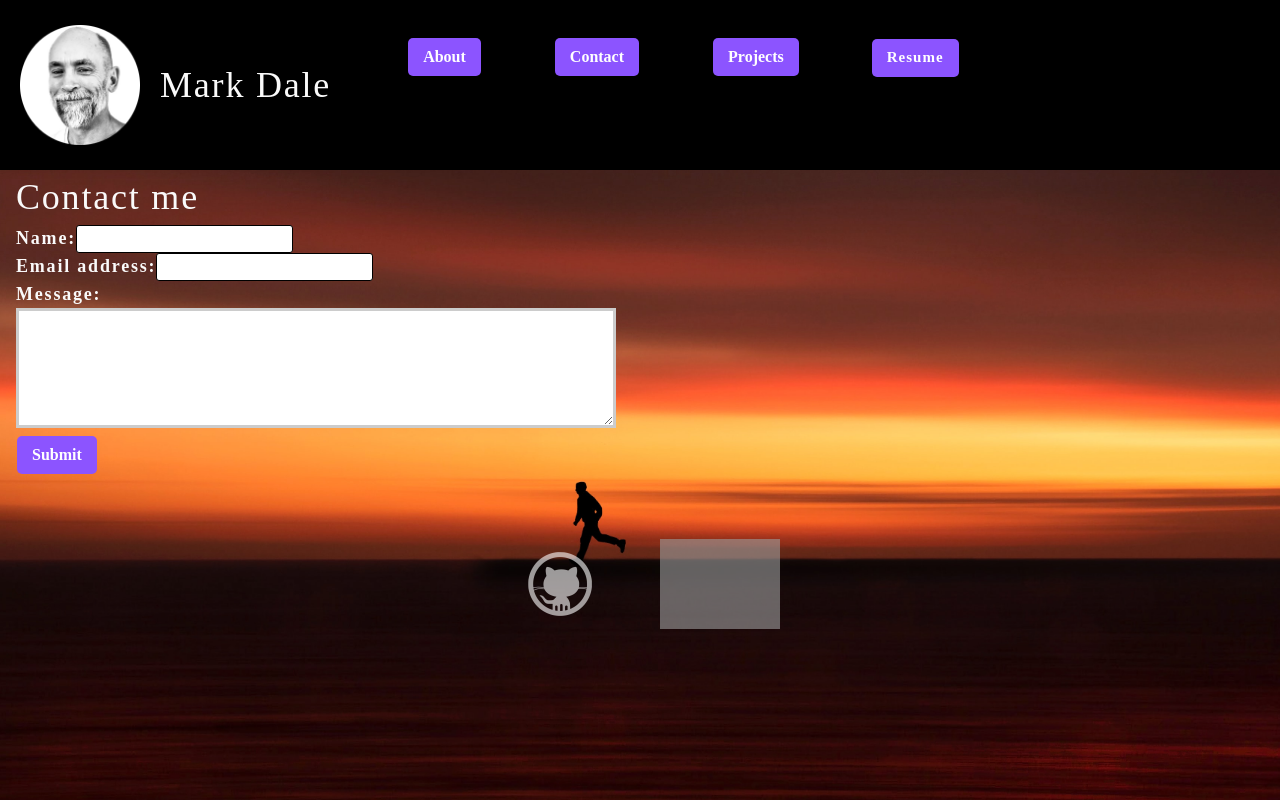
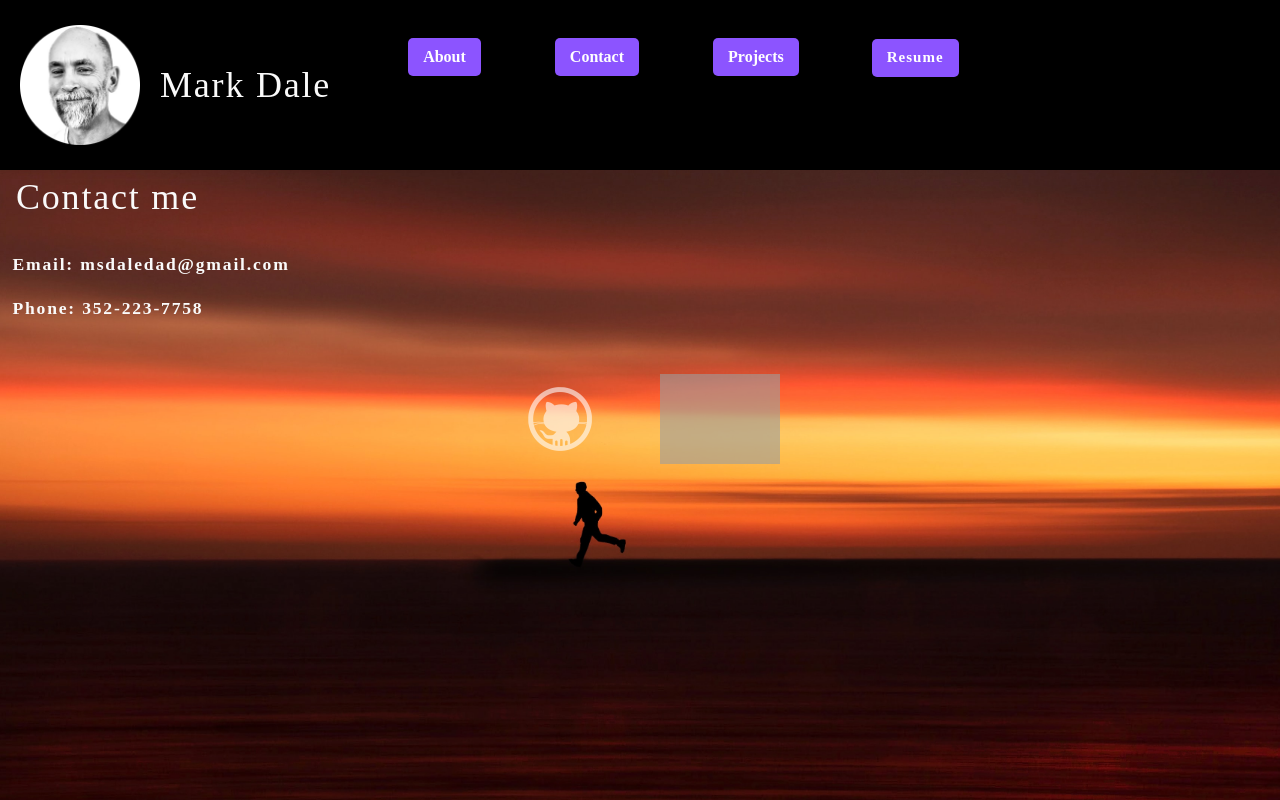
Before and after one commit to msdale/portfolio-msdale, a React (Create React App) app: page / in a window 1280 px wide. Both pictures are taken after a click on the button "Contact". Built offline with nearby package versions, Linux system fonts and the light colour scheme; grey boxes are pictures that could not be loaded.

Commit message:
removed Contact input form

```diff
--- a/src/components/Contact/index.js
+++ b/src/components/Contact/index.js
@@ -34,7 +34,9 @@ function ContactForm() {
   return (
     <section>
       <h1 className="mx-2" data-testid="h1tag">Contact me</h1>
-      <form className="mx-2" id="contact-form" onSubmit={handleSubmit}>
+      <p><br></br>&nbsp; Email: msdaledad@gmail.com</p>
+      <p>&nbsp; Phone: 352-223-7758</p>
+      {/*<form className="mx-2" id="contact-form" onSubmit={handleSubmit}>
         <div>
           <label htmlFor="name">Name:</label>
           <input type="text" name="name" defaultValue={name} onBlur={handleChange} />
@@ -53,7 +55,7 @@ function ContactForm() {
           </div>
         )}
         <button data-testid="button" type="submit">Submit</button>
-      </form>
+      </form>*/}
     </section>
   );
 }
```
